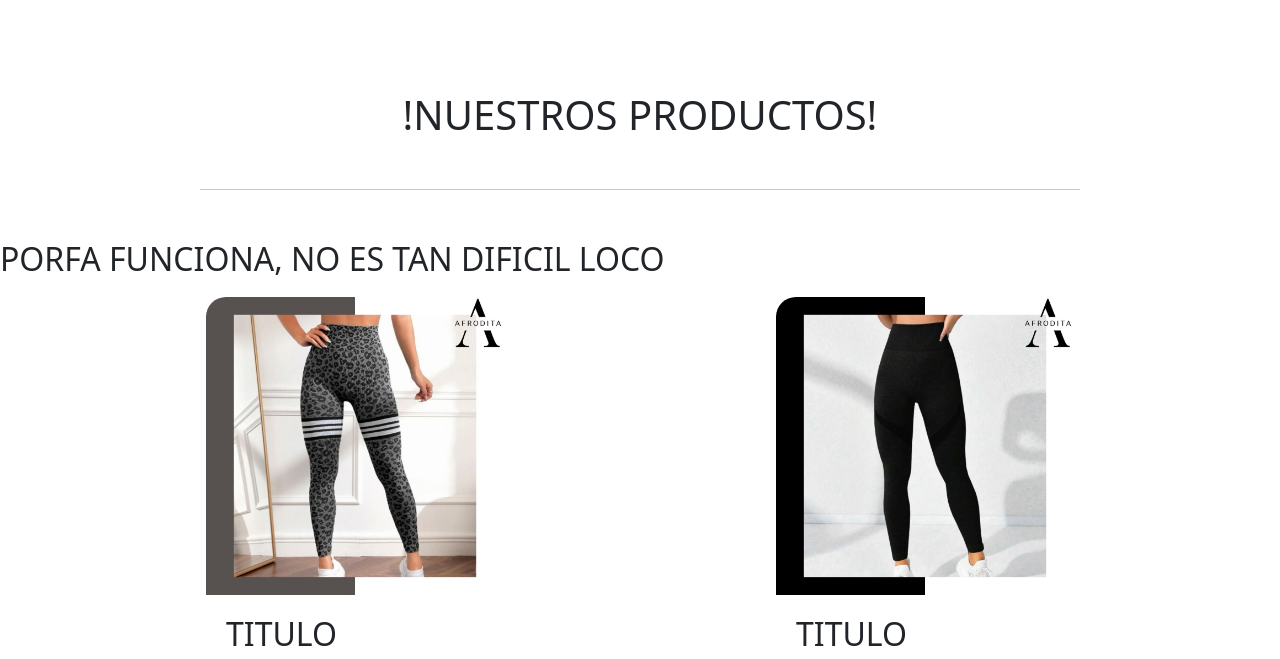
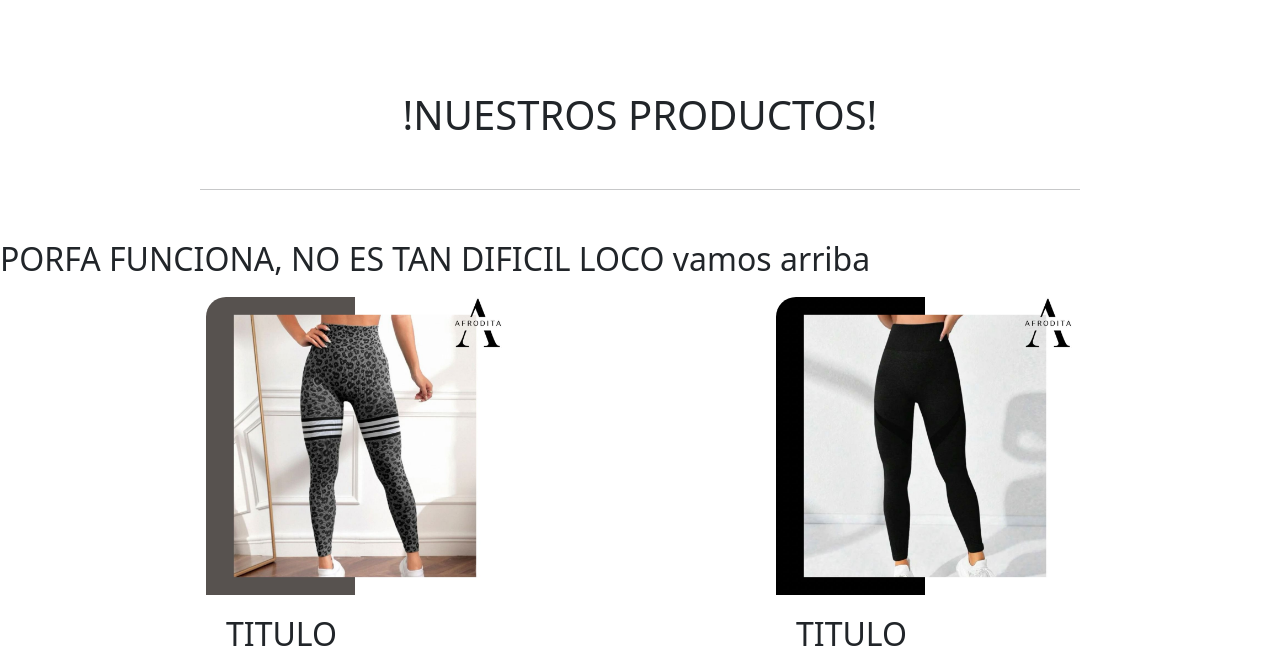
Before and after one commit to matecasaretto/PF-CASARETTO, a plain HTML site: page pages/productos.html in a window 1280 px wide. Shown: the part 105-764 px from the top of the page. Drawn offline with Linux system fonts and the light colour scheme.

Commit message:
first commit

```diff
--- a/pages/productos.html
+++ b/pages/productos.html
@@ -39,7 +39,7 @@
         <h1>!NUESTROS PRODUCTOS!</h1>
     </div>
     <hr class="hr-line">
-<H2>PORFA FUNCIONA, NO ES TAN DIFICIL LOCO</H2>
+<H2>PORFA FUNCIONA, NO ES TAN DIFICIL LOCO vamos arriba</H2>
     <div class="container text-center">
         <div class="row">
             <div class="col">
```
